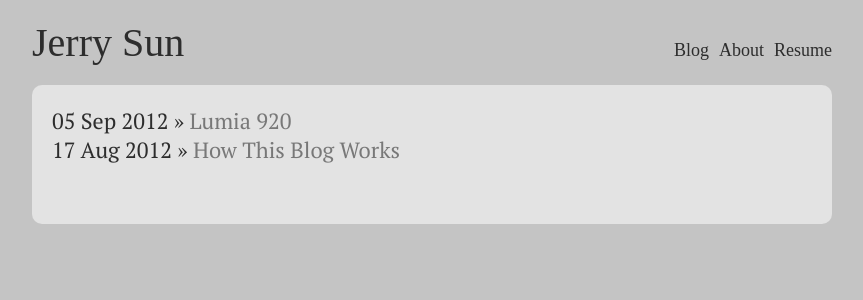
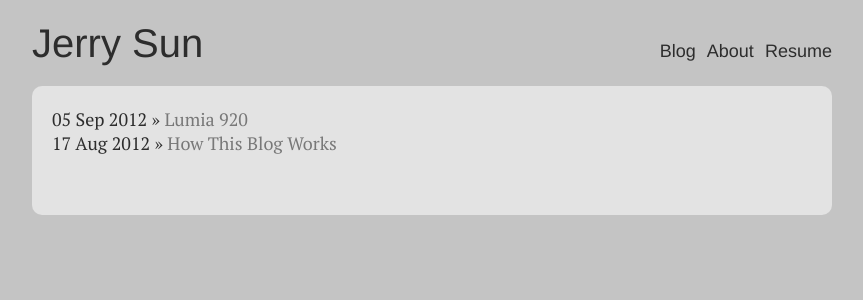
Before and after one commit to jerrysun21/jerrysun21.github.com, a Jekyll site: the page built from index.html, in a window 1280 px wide. Shown: the top 300 px of the page, without its empty margins (208-1071 px from the left). Built offline with Jekyll 4.4.1, drawn with Linux system fonts in a browser that asks for light colours; some web fonts are replaced.

Commit message:
Layout Updates

```diff
--- a/_layouts/default.html
+++ b/_layouts/default.html
@@ -1,6 +1,7 @@
 <html>
 	<head>
-		<link href='http://fonts.googleapis.com/css?family=Headland+One|PT+Serif' rel='stylesheet' type='text/css'>
+		<link href='http://fonts.googleapis.com/css?family=Headland+One|PT+Serif|Arimo' rel='stylesheet' type='text/css'>
+
 		<title>{{page.title}}</title>
 		<link rel="stylesheet" type="text/css" href="/css/default.css">
 		<script type="text/javascript" charset="utf-8" src="/scripts/jquery-1.8.0.min.js"></script>
--- a/_layouts/index.html
+++ b/_layouts/index.html
@@ -1,5 +1,6 @@
 ---
 layout: default
+title: Jerry Sun
 ---
 <link rel="stylesheet" type="text/css" href="/css/index.css">
 
--- a/css/default.css
+++ b/css/default.css
@@ -28,7 +28,7 @@
 	padding-bottom: 10px;
 	text-align: right;
 	line-height: 50px;
-	font-family: 'Headland One';
+	font-family: 'Arimo', sans-serif;
 }
 
 #blog-title {float: left;	}
--- a/css/index.css
+++ b/css/index.css
@@ -1,11 +1,11 @@
 #post_list
 {
 	margin: 20px;
-	font-size: 22px;
+	font-size: 18px;
 	text-decoration: none;
 }
 
-#post_list a{text-decoration: none; color: #787878;}
+#post_list a{ text-decoration:none; color: #787878;}
 
 #post_list a:hover {color: #7A7A7A;}
 
```
